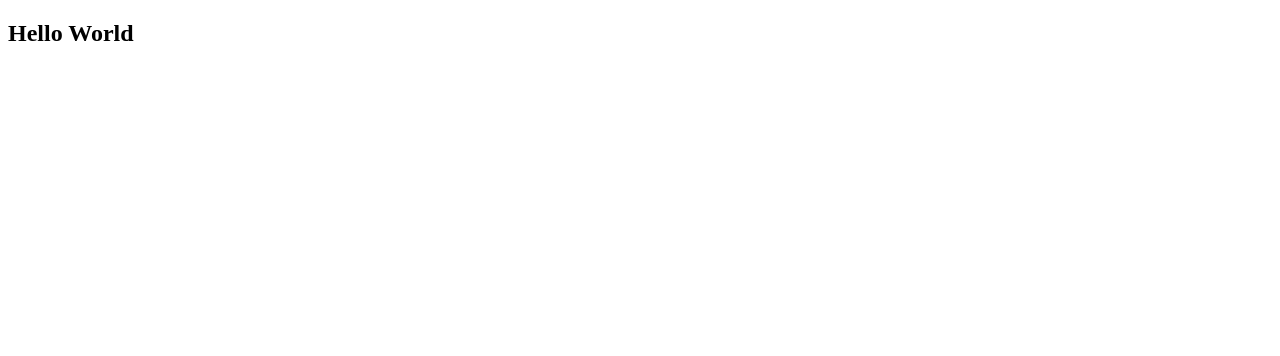
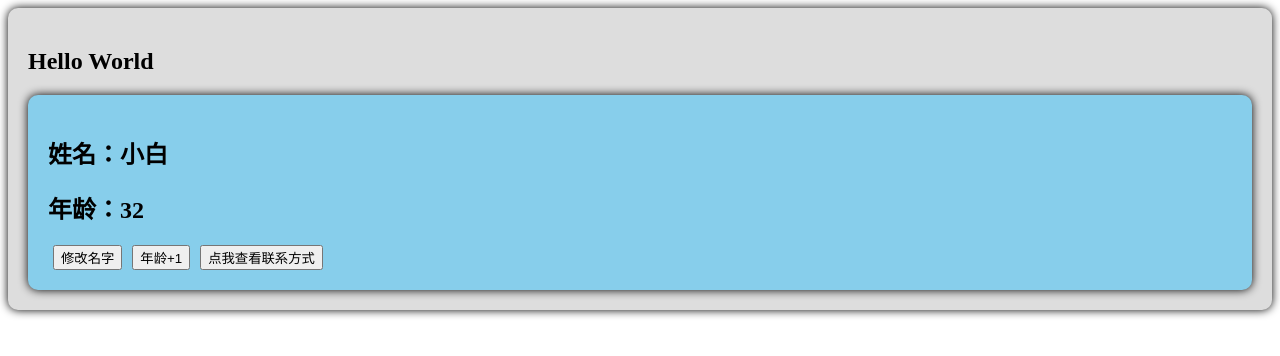
Before and after one commit to YouLe2016/vue3_first, a Vue app: page / in a window 1280 px wide. Shown: the top 356 px of the page. Built offline with nearby package versions, Linux system fonts and the light colour scheme.

Commit message:
Add: 一个简单的效果

```diff
--- a/src/App2.vue
+++ b/src/App2.vue
@@ -1,9 +1,12 @@
 <script setup lang="ts">
-
+import Person from "@/components/section1/Person.vue";
 </script>
 
 <template>
-  <h2>Hello World</h2>
+  <div class="app">
+    <h2>Hello World</h2>
+    <Person/>
+  </div>
 </template>
 
 <style scoped>
--- /dev/null
+++ b/src/components/section1/Person.vue
@@ -0,0 +1,49 @@
+<script lang="ts">
+  export default {
+    name: 'Person',
+    data() {
+      return {
+        name: '小白',
+        age: 32,
+        tel: '138 8888 8888'
+      }
+    },
+    methods: {
+      showTel() {
+        alert(this.tel)
+      },
+      changeName() {
+        if (this.name == '小白') {
+          this.name = '小王'
+        } else {
+          this.name = '小白'
+        }
+      },
+      changeAge() {
+        this.age += 1
+      }
+    }
+  }
+</script>
+
+<template>
+  <div class="person">
+    <h2>姓名：{{ name }}</h2>
+    <h2>年龄：{{ age }}</h2>
+    <button @click="changeName">修改名字</button>
+    <button @click="changeAge">年龄+1</button>
+    <button @click="showTel">点我查看联系方式</button>
+  </div>
+</template>
+
+<style scoped>
+.person {
+  background-color: skyblue;
+  box-shadow: 0 0 10px;
+  border-radius: 10px;
+  padding: 20px;
+}
+button {
+  margin: 0 5px;
+}
+</style>
```
